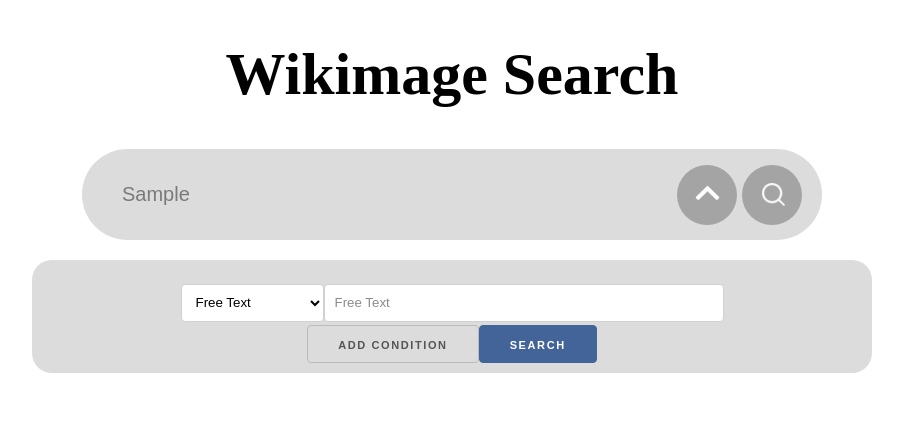
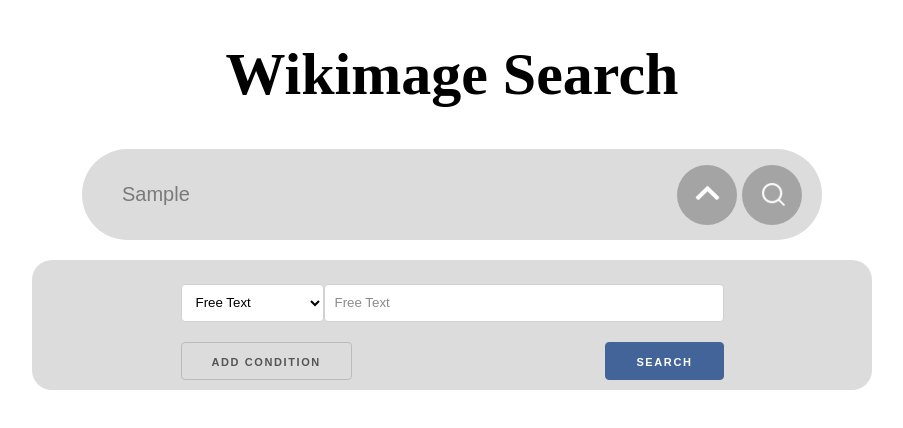
Before and after one commit to arsalansiddique1/ttds_cw3, a Vue app in the folder gui/: page / in a window 1280 px wide. Both pictures are taken after typing "Sample" into the empty fields and a click on the button 895 px from the left and 194 px from the top of the page. Shown: the top 428 px of the page, without its empty margins (188-1091 px from the left). Built offline with nearby package versions, Linux system fonts and the light colour scheme.

Commit message:
improved design over the distance between buttons

```diff
--- a/gui/src/components/QueryBuilder.vue
+++ b/gui/src/components/QueryBuilder.vue
@@ -41,8 +41,10 @@
           <button class="remove-button" @click="removeCondition(index)">Remove</button>
         </template>
       </div>
-      <button @click="addCondition">Add Condition</button>
-      <button @click="constructQuery" class="button-primary">Search</button> <!-- Add button-primary class -->
+      <div class="buttons-container">
+        <button @click="addCondition">Add Condition</button>
+        <button @click="constructQuery" class="button-primary">Search</button>
+      </div>
     </div>
   </div>
 
@@ -84,6 +86,12 @@ export default {
   backdrop-filter: blur(4px) saturate(180%);
   margin: 20px auto; /* Center align the search bar */
   justify-content: center; /* Center align horizontally */
+}
+
+.buttons-container {
+  display: flex;
+  justify-content: space-between;
+  margin-top: 20px; /* Push the buttons to the bottom of the container */
 }
 
 .logic-dropdown, .remove-button {
```
